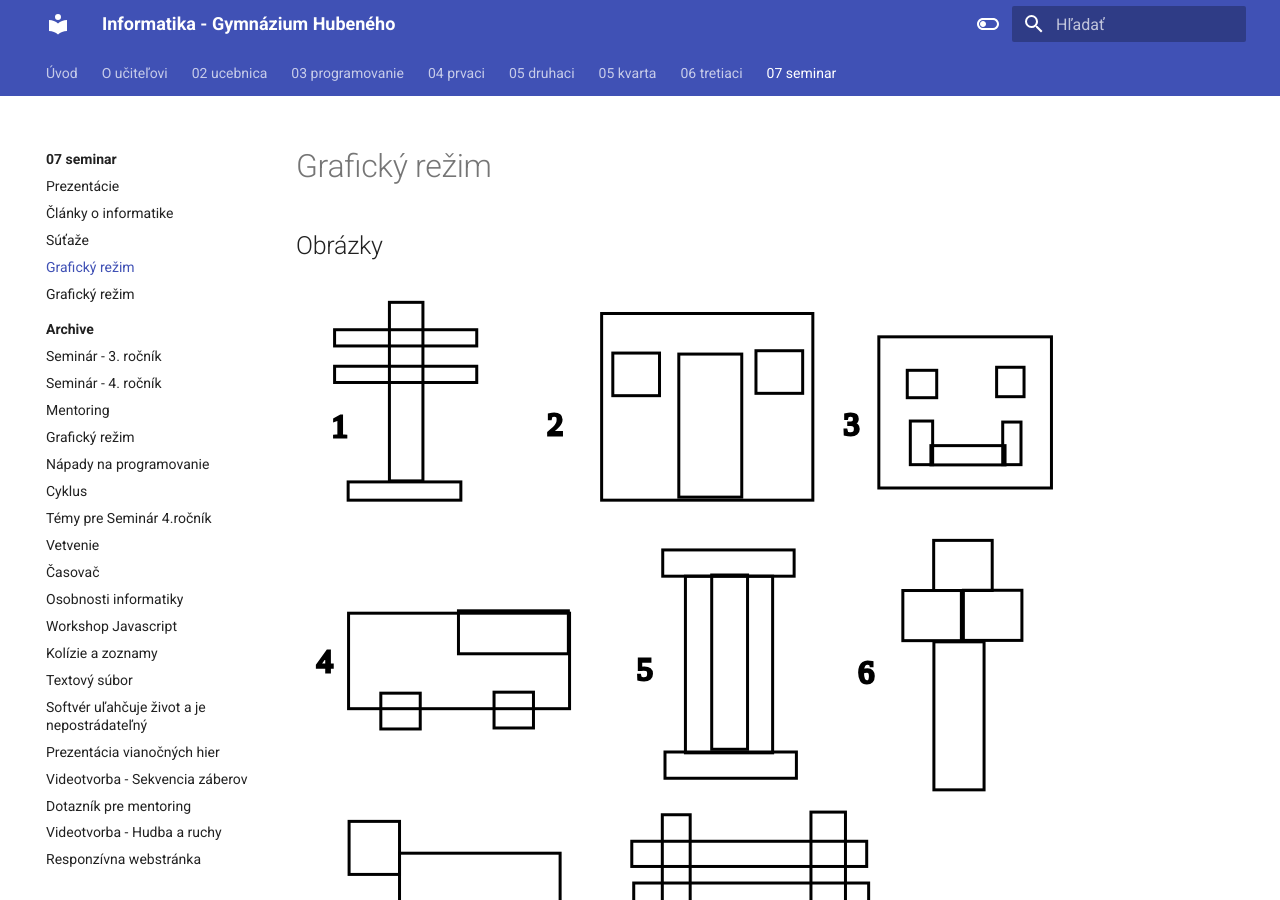
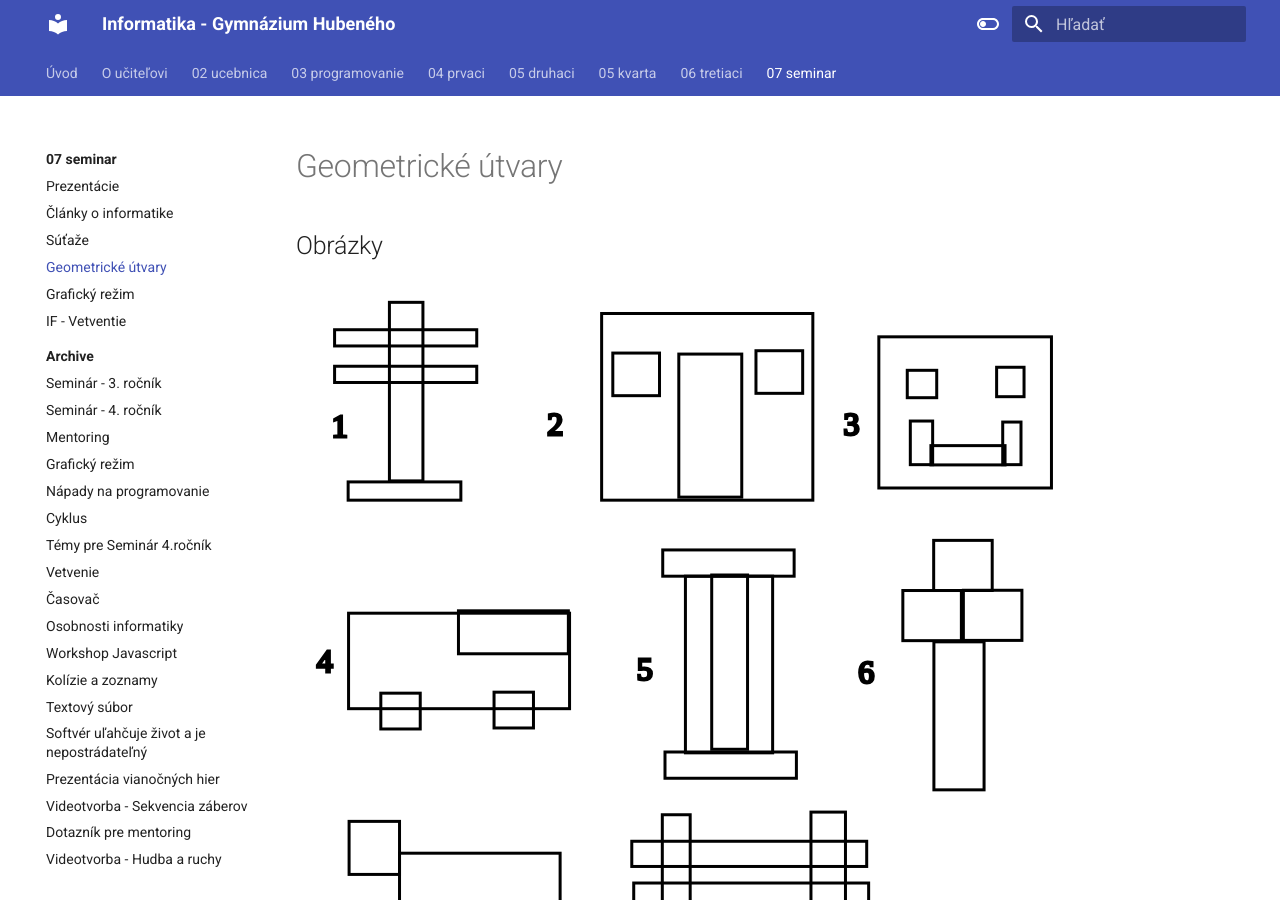
Before and after one commit to hubenka/hubenka.github.io, an MkDocs documentation site: the page built from docs/07_seminar/04_geometria.md, in a window 1280 px wide and 900 px high. Built offline with MkDocs 1.6.1 and Material for MkDocs 9.7.7, drawn with Linux system fonts in a browser that asks for light colours.

Commit message:
11 October

```diff
--- a/docs/07_seminar/04_geometria.md
+++ b/docs/07_seminar/04_geometria.md
@@ -1,6 +1,6 @@
 ---
-title: Grafický režim
-slug: graficky-rezim
+title: Geometrické útvary
+slug: geometricke-utvary
 publish: true
 ---
 
```
Also changed, not shown: docs/07_seminar/06_vetvenie.md (added, +60 -0 lines).
